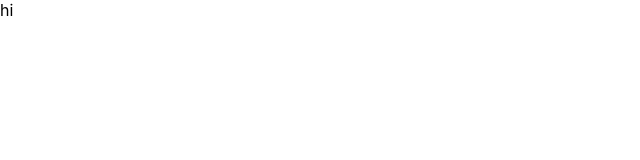
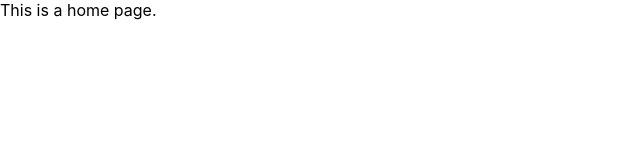
Before and after one commit to meaisha/reaction-timer, a React (Create React App) app in the folder Desktop/Aisha-2021/skillshare-React/box-office/: page / in a window 1280 px wide. Shown: the top 160 px of the page, without its empty margins (0-640 px from the left). Built offline with nearby package versions, Linux system fonts and the light colour scheme.

Commit message:
added routing

```diff
--- a/Desktop/Aisha-2021/skillshare-React/box-office/package.json
+++ b/Desktop/Aisha-2021/skillshare-React/box-office/package.json
@@ -8,6 +8,8 @@
     "@testing-library/user-event": "^12.8.3",
     "react": "^17.0.2",
     "react-dom": "^17.0.2",
+    "react-router": "^5.2.0",
+    "react-router-dom": "^5.2.0",
     "react-scripts": "4.0.3",
     "web-vitals": "^1.1.2"
   },
--- a/Desktop/Aisha-2021/skillshare-React/box-office/src/App.js
+++ b/Desktop/Aisha-2021/skillshare-React/box-office/src/App.js
@@ -1,12 +1,19 @@
 import React from 'react';
+import { Switch, Route} from 'react-router-dom'
 
 function App() {
   return (
-    <div>
-      <header>
-        hi
-      </header>
-    </div>
+  <Switch>
+    <Route exact path="/">
+      This is a home page.
+    </Route>
+
+    <Route exact path="/starred">
+      This is starred.
+    </Route>
+
+    <Route>This is 404 page.</Route>
+    </Switch>
   );
 }
 
--- a/Desktop/Aisha-2021/skillshare-React/box-office/src/index.js
+++ b/Desktop/Aisha-2021/skillshare-React/box-office/src/index.js
@@ -1,11 +1,14 @@
 import React from 'react';
 import ReactDOM from 'react-dom';
+import { BrowserRouter } from 'react-router-dom';
 import './index.css';
 import App from './App';
 import reportWebVitals from './reportWebVitals';
 
 ReactDOM.render(
-    <App />,
+  <BrowserRouter>
+    <App />
+  </BrowserRouter>,
   document.getElementById('root')
 );
 
```
Also changed, not shown: 1 other file (tests, documents, lock files or other folders).
